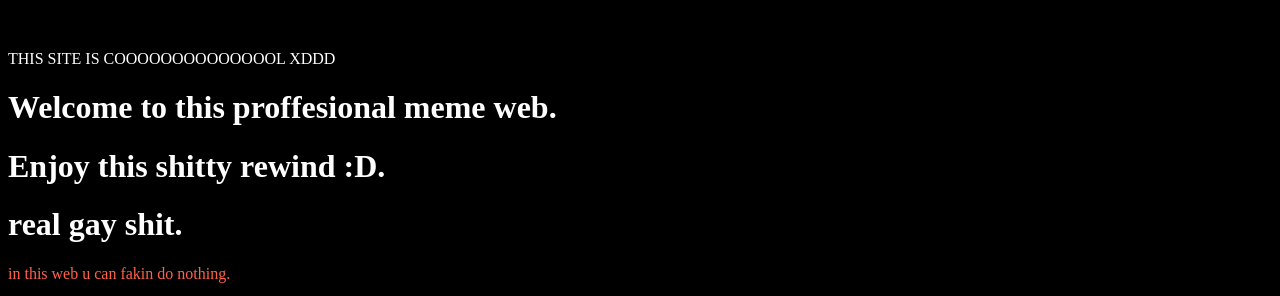
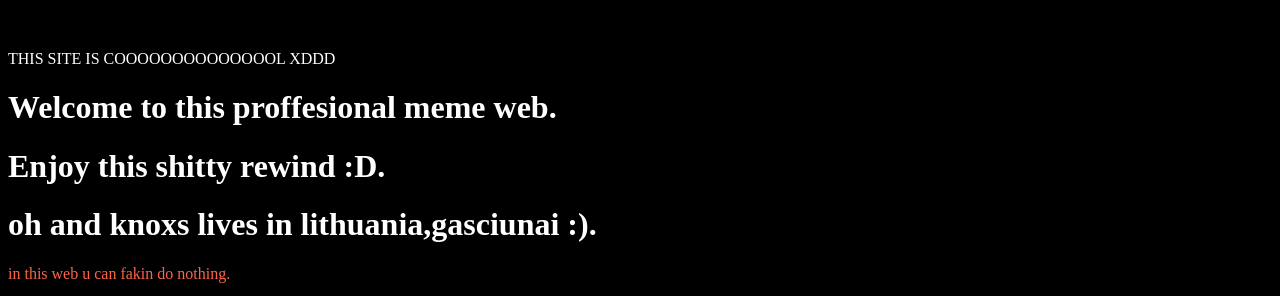
Before and after one commit to WhenAllIsLost/WhenAllIsLost.github.io, a plain HTML site: page index.html in a window 1280 px wide. Shown: the top 296 px of the page. Drawn offline with nearby package versions, Linux system fonts and the light colour scheme; a web font is replaced by a local one.

Commit message:
Revert "fix update"
This reverts commit d29c8107a55bc120baa65f910deb00a4f628dc32.

```diff
--- a/index.html
+++ b/index.html
@@ -15,7 +15,7 @@ body {background-color:		rgb(0, 0, 0)
 <h style="color:White;" <marquee>THIS SITE IS COOOOOOOOOOOOOOL XDDD</marquee>
 <h1 style="color:White;">Welcome to this proffesional meme web.</h1>
 <h1 style="color:White;">Enjoy this shitty rewind :D.</h1>
-<h1 style="color:White;">real gay shit.</h1>
+<h1 style="color:White;">oh and knoxs lives in lithuania,gasciunai :).</h1>
 <p style="color:Tomato;"> in this web u can fakin do nothing.</p>
 <i style="color:LightGray;"> Be prepared for memes :)))))))))))))))))))))))))))))))))))))))))))))).</i>
 <sup style="color:LightGray;">Its near [im in your house :)].</sup>
```
